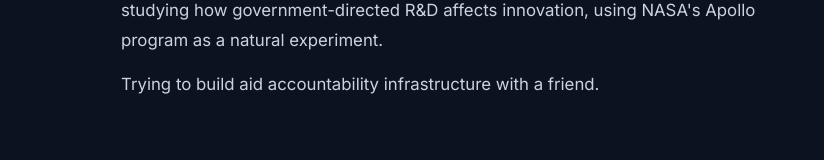
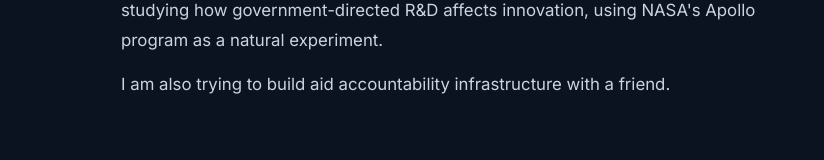
Before and after one commit to benjaminhobson/benjaminhobson.github.io, a plain HTML site: page index.html in a window 1280 px wide. Shown: the part 731-891 px from the top of the page, without its empty margins (183-1007 px from the left). Drawn offline with Linux system fonts and the light colour scheme.

Commit message:
Reword aid line
Co-Authored-By: Claude Opus 5.5 <noreply@anthropic.com>
Claude-Session: https://claude.ai/code/session_016vHUDrUafLJtKf8fD53D9Y

```diff
--- a/index.html
+++ b/index.html
@@ -31,7 +31,7 @@
 <h2>Currently</h2>
 <ul class="plain">
 <li>Research assistant to Professor Réka Juhász at the Vancouver School of Economics, studying how government-directed R&amp;D affects innovation, using NASA's Apollo program as a natural experiment.</li>
-<li>Trying to build aid accountability infrastructure with a friend.</li>
+<li>I am also trying to build aid accountability infrastructure with a friend.</li>
 </ul>
 
 <h2>Previously</h2>
```
